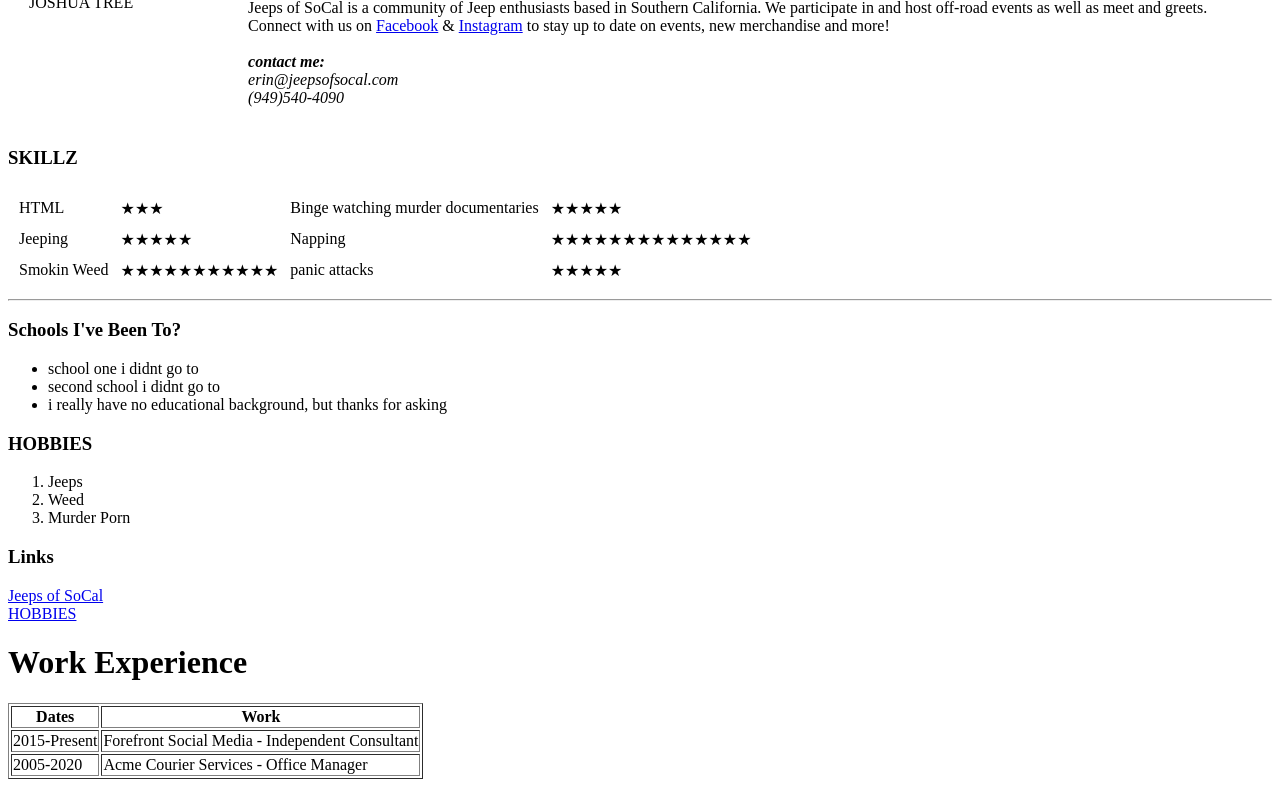
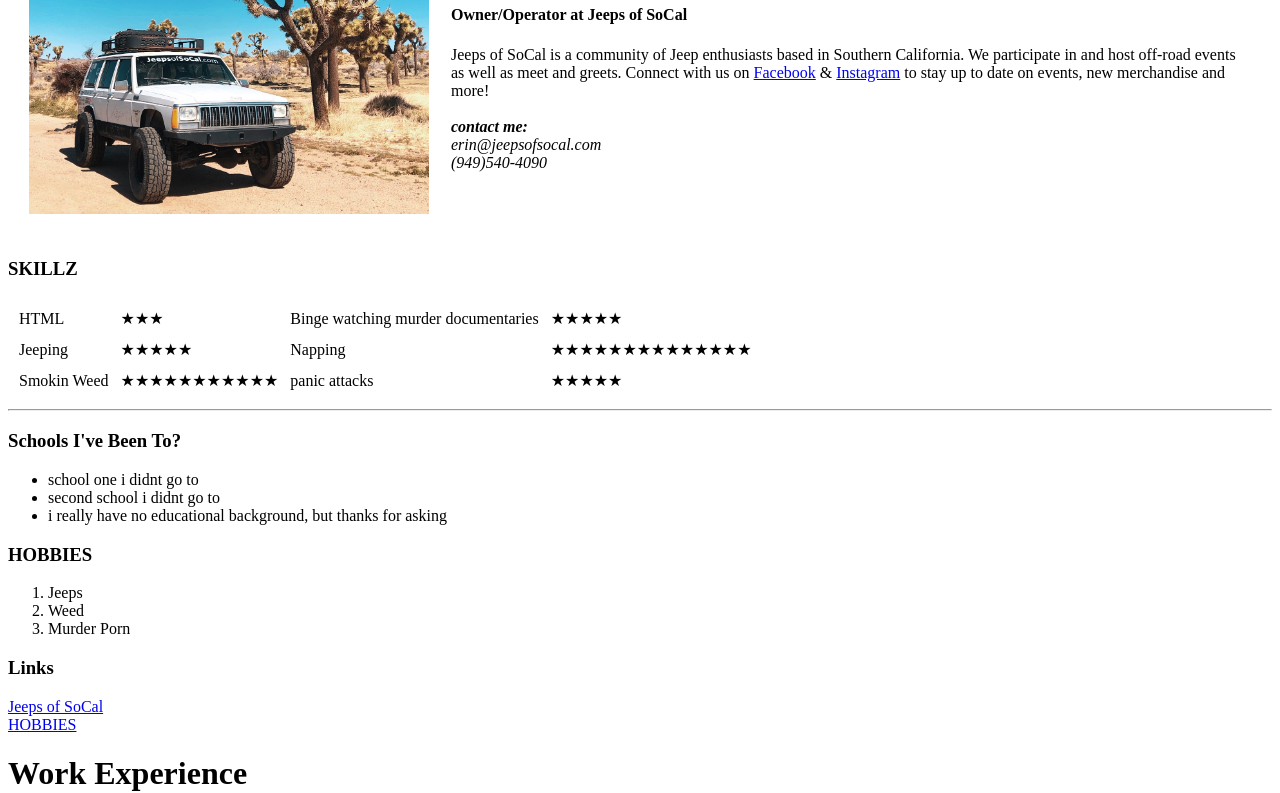
Before and after one commit to erinmichellehicks/solid-enigma, a plain HTML site: page index.html in a window 1280 px wide. Shown: the part 167-960 px from the top of the page. Drawn offline with Linux system fonts and the light colour scheme.

Commit message:
Update index.html

```diff
--- a/index.html
+++ b/index.html
@@ -11,7 +11,7 @@
 <body>
   <table cellspacing="20">
     <tr>
-      <td><img src="IMAGES/JERRYTHEJEEP.JPG" style="width:400px;height:334px;" ALT="JEEPS OF SOCAL WITH JOSHUA TREE"></td>
+      <td><img src="JERRYTHEJEEP.JPG" style="width:400px;height:334px;" ALT="JEEPS OF SOCAL WITH JOSHUA TREE"></td>
       <td>
         <h1>Erin Michelle Hicks</h1>
         <h4>Owner/Operator at Jeeps of SoCal</h4>
```
